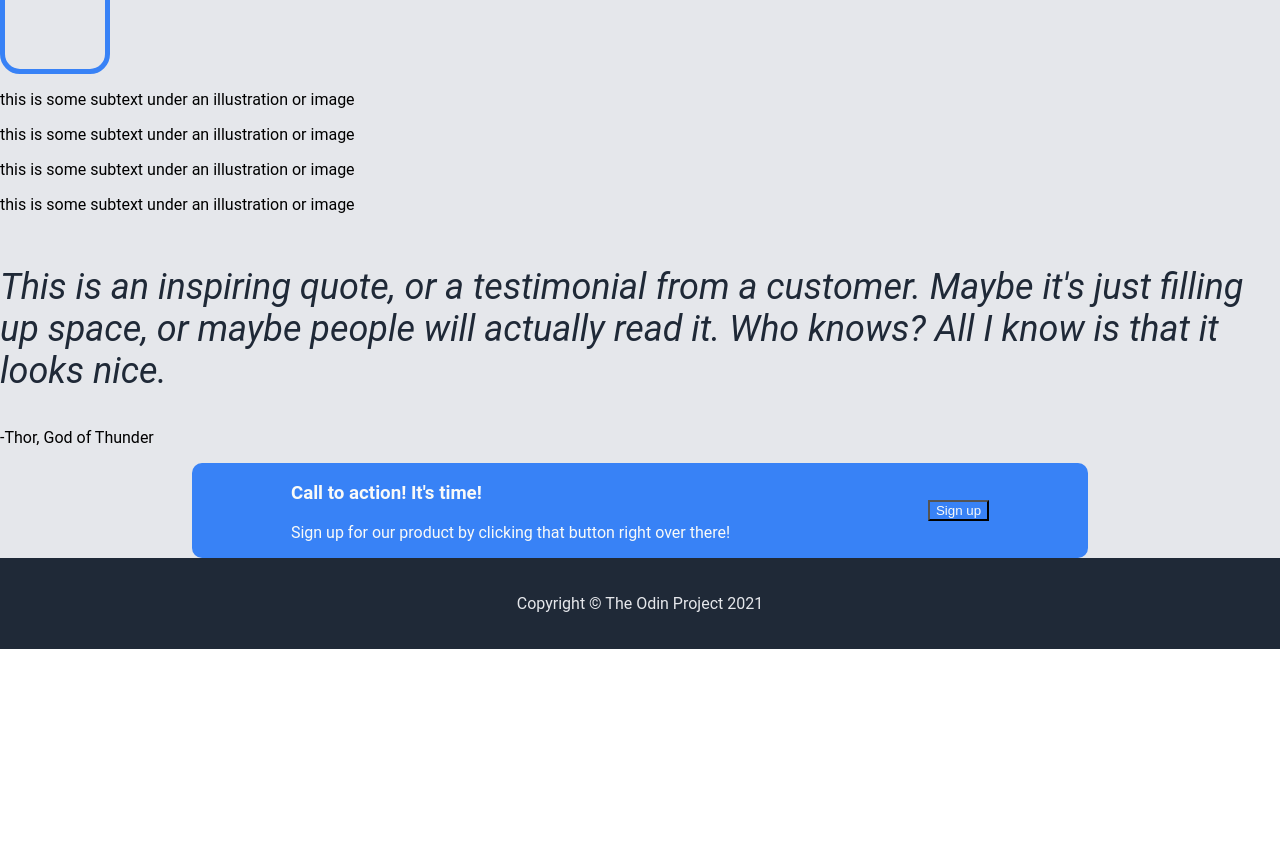
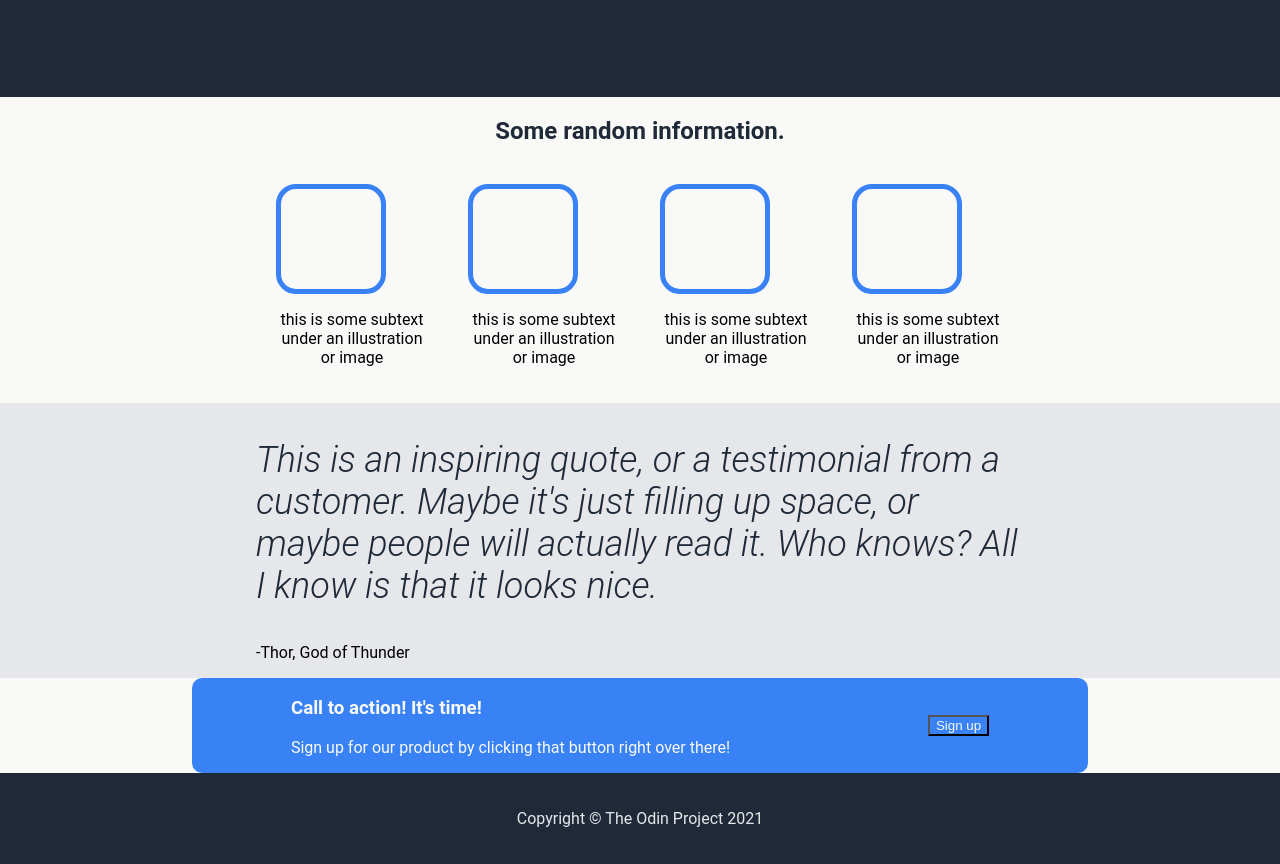
Before and after one commit to skim1225/odin-landing-page, a plain HTML site: page index.html in a window 1280 px wide. Shown: the part 470-1334 px from the top of the page. Before the commit the page ends 1119 px from the top, so only its background shows below. Drawn offline with Linux system fonts and the light colour scheme; a web font is replaced by a local one.

Commit message:
Fix main-2 and main-4 background colors

```diff
--- a/index.html
+++ b/index.html
@@ -41,25 +41,27 @@
                 <p>this is some subtext under an illustration or image</p>
             </div>
             <div class="card">
-                <div></div>
+                <div class="empty"></div>
                 <p>this is some subtext under an illustration or image</p>
             </div>
             <div class="card">
-                <div></div>
+                <div class="empty"></div>
                 <p>this is some subtext under an illustration or image</p>
             </div>
             <div class="card">
-                <div></div>
+                <div class="empty"></div>
                 <p>this is some subtext under an illustration or image</p>
             </div>
         </div>
     </div>
     <div class="main-3">
-        <p class="quote">This is an inspiring quote, or a testimonial from a customer.
-            Maybe it's just filling up space, or maybe people will actually read it.
-            Who knows? All I know is that it looks nice.
-        </p>
-        <p class="source">-Thor, God of Thunder</p>
+        <div class="inner-3">
+            <p class="quote">This is an inspiring quote, or a testimonial from a customer.
+                Maybe it's just filling up space, or maybe people will actually read it.
+                Who knows? All I know is that it looks nice.
+            </p>
+            <p class="source">-Thor, God of Thunder</p>
+        </div>
     </div>
     <div class="main-4">
         <div class="container-4">
--- a/styles.css
+++ b/styles.css
@@ -47,6 +47,8 @@ ul {
     background-color: #1F2937;
     display: flex;
     justify-content: center;
+    padding-top: 100px;
+    padding-bottom: 100px;
 }
 
 .container-1 p {
@@ -62,6 +64,7 @@ button {
 .inner-1 {
     width: 70%;
     display: flex;
+    align-items: center;
 }
 
 .container-1, .inner-1 img {
@@ -75,7 +78,21 @@ h1 {
 }
 
 .main-2 {
-    background-color: #E5E7EB;
+    background-color: #F9FAF8;
+    display: flex;
+    flex-direction: column;
+    align-items: center;
+}
+
+.container-2 {
+    display: flex;
+    width: 60%;
+}
+
+.card {
+    margin: 20px;
+    justify-content: center;
+    text-align: center;
 }
 
 .empty {
@@ -91,17 +108,27 @@ h2 {
 
 .main-3 {
     background-color: #E5E7EB;
+    display: flex;
+    justify-content: center;
+}
+
+.inner-3 {
+    width: 60%;
 }
 
 .quote {
     color: #1F2937;
     font-size: 36px;
-    font-weight: light;
+    font-weight: 300;
     font-style: italic;
 }
 
+.source {
+    align-self: flex-end;
+}
+
 .main-4 {
-    background-color: #E5E7EB;
+    background-color: #F9FAF8;
     display: flex;
     justify-content: center;
     align-items: center;
```
